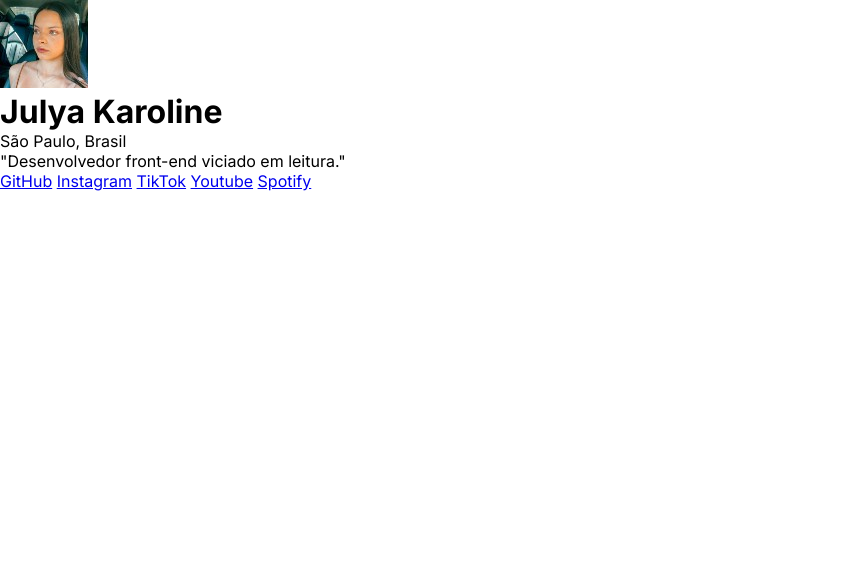
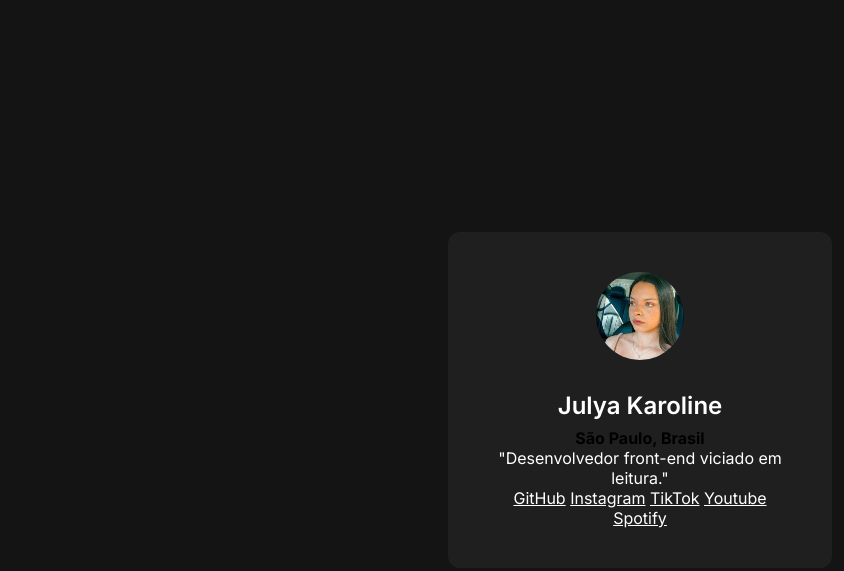
Before and after one commit to Julya-Karoline-11ATI/meus-links, a plain HTML site: page index.html in a window 1280 px wide. Shown: the whole page, without its empty margins (0-844 px from the left). Drawn offline with Linux system fonts and the light colour scheme.

Commit message:
continuação do desenvolvimento do CSS e alteração de um parágrafo do HTML para strong

```diff
--- a/index.html
+++ b/index.html
@@ -13,7 +13,7 @@
     <div>
         <img src="./foto julya 88x88.jpg" alt="imagem do criador da página de links">
         <h1>Julya Karoline</h1>
-        <p>São Paulo, Brasil</p>
+        <strong>São Paulo, Brasil</strong>
 
         <p>"Desenvolvedor front-end viciado em leitura."</p>
 
--- a/style.css
+++ b/style.css
@@ -4,3 +4,39 @@
     box-sizing: border-box;
     font-family: "Inter", sans-serif;
 }
+
+body {
+    background-color: #141414;
+    height: 100vh;
+    display: flex;
+    justify-content: center;
+    align-items: center;
+}
+
+div {
+    background-color: #1F1F1F;
+    width: 384px;
+    padding: 40px;
+    text-align: center;
+    border-radius: 12px;
+}
+
+h1, p, a {
+    color: #FFF;
+}
+
+div img {
+    border-radius: 50%;
+    margin-bottom: 24px;
+}
+
+div h1 {
+    font-size: 24px;
+    line-height: 36px;
+    font-weight: 600;
+    margin-bottom: 4px;
+}
+
+div p {
+
+}
```
